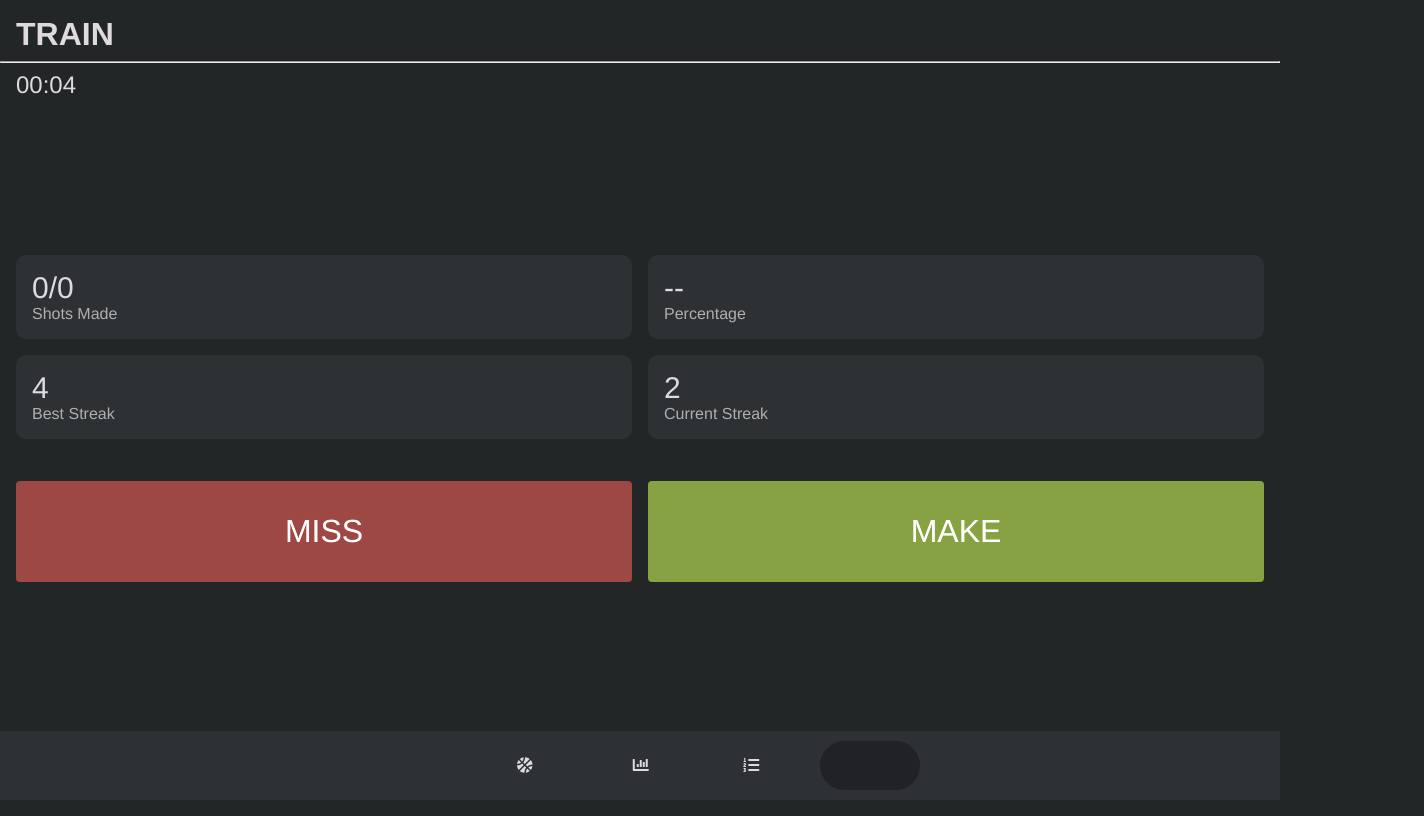
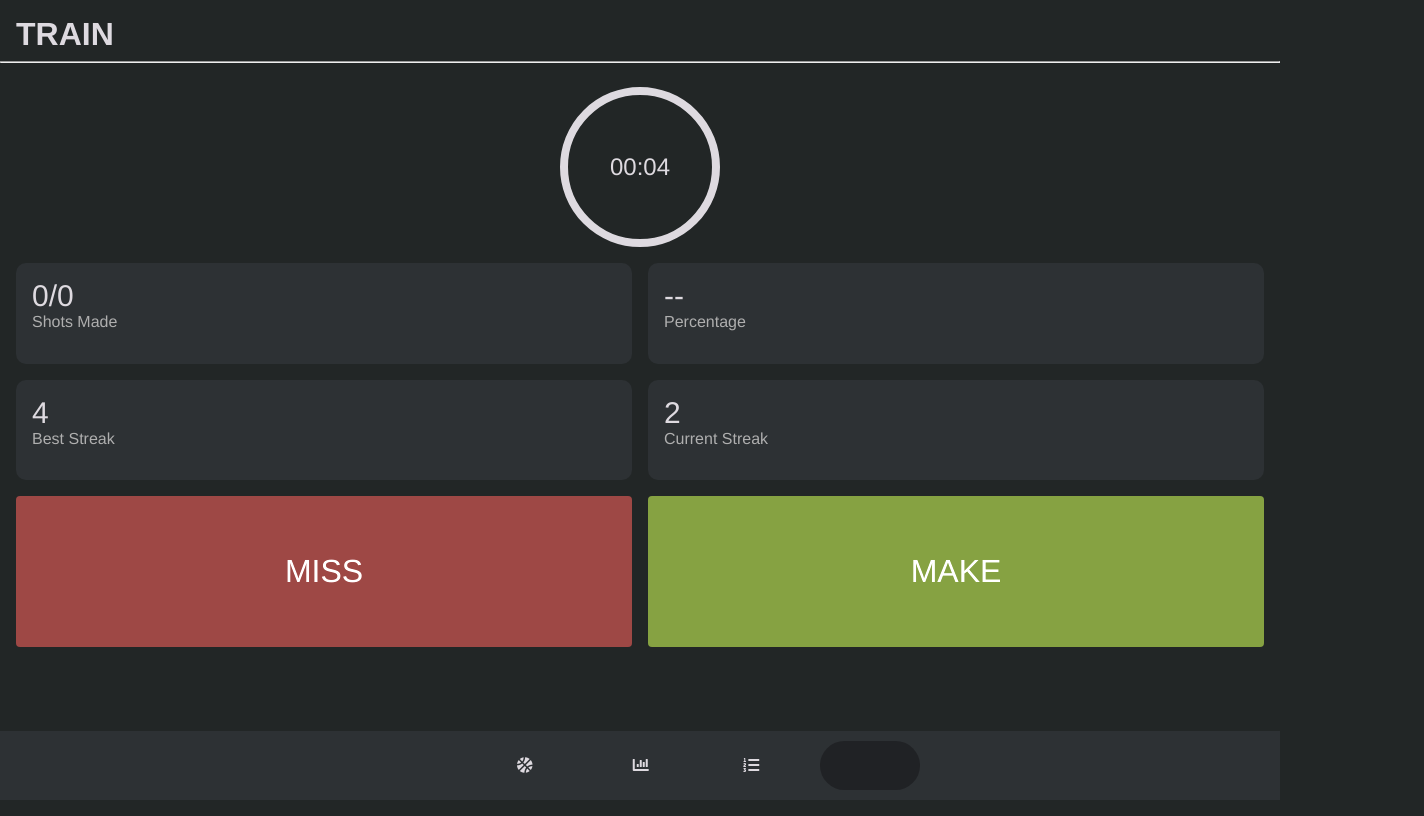
Before and after one commit to jaredami/shot-tracker, a React (Create React App) app: page / in a window 1280 px wide. Shown: the whole page, 1424 px wide, since content can reach past the window. Built offline with nearby package versions, Linux system fonts and the light colour scheme.

Commit message:
Session grid updates

```diff
--- a/src/App.css
+++ b/src/App.css
@@ -20,6 +20,7 @@ body {
 
 #root {
   height: 100%;
+  overflow: hidden;
 }
 
 button {
--- a/src/components/Session.css
+++ b/src/components/Session.css
@@ -12,31 +12,44 @@
   display: grid;
   grid-auto-rows: 1fr;
   grid-template-columns: 1fr;
-  grid-template-rows: 1fr 1fr 1fr;
+  grid-template-rows: 1fr 2fr;
   gap: 0px 0px;
   grid-template-areas:
-    "timer"
-    "stats"
-    "make-miss";
+    "timer-container"
+    "stats";
+}
+
+.timer-container {
+  margin: 1rem;
+  box-sizing: border-box;
+  font-size: 1.5rem;
+  width: 4rem;
+  grid-area: timer-container;
+  display: grid;
+  justify-self: center;
+  place-items: center;
+  border: 8px solid var(--white);
+  border-radius: 50%;
+  height: 10rem;
+  width: 10rem;
+  grid-column-start: 1;
+  grid-column-end: 3;
 }
 
 .timer {
-  font-size: 1.5rem;
-  width: 4rem;
-  grid-area: timer;
-  place-items: center;
+  place-self: center;
 }
 
 .stats {
   display: grid;
   grid-template-columns: 1fr 1fr;
-  grid-template-rows: 1fr 1fr;
+  grid-template-rows: 1fr 1fr 1.5fr;
   gap: 1rem;
   grid-template-areas:
     ". ."
     ". .";
   grid-area: stats;
-  place-items: center;
+  place-items: stretch;
 }
 .stat-container {
   background: var(--background-secondary);
@@ -55,7 +68,7 @@
   color: var(--light-gray);
 }
 
-.make-miss-container {
+/* .make-miss-container {
   display: grid;
   grid-template-columns: 1fr 1fr;
   grid-template-rows: 1fr;
@@ -63,7 +76,7 @@
   grid-template-areas: ". .";
   grid-area: make-miss;
   place-items: center;
-}
+} */
 
 .make-miss-btn {
   justify-self: stretch;
--- a/src/components/Session.js
+++ b/src/components/Session.js
@@ -42,10 +42,8 @@ export default function Session(props) {
 
   return (
     <div className="container">
-      <div className="timer">
-        <div className="timer-container">
-          <div className="timer">{timer}</div>
-        </div>
+      <div className="timer-container">
+        <div className="timer">{timer}</div>
       </div>
       <div className="stats">
         <div className="stat-container">
@@ -66,8 +64,6 @@ export default function Session(props) {
           <p className="stat">2</p>
           <p className="stat-label">Current Streak</p>
         </div>
-      </div>
-      <div className="make-miss-container">
         <button className="make-miss-btn miss-btn" onClick={() => handleMiss()}>
           MISS
         </button>
```
